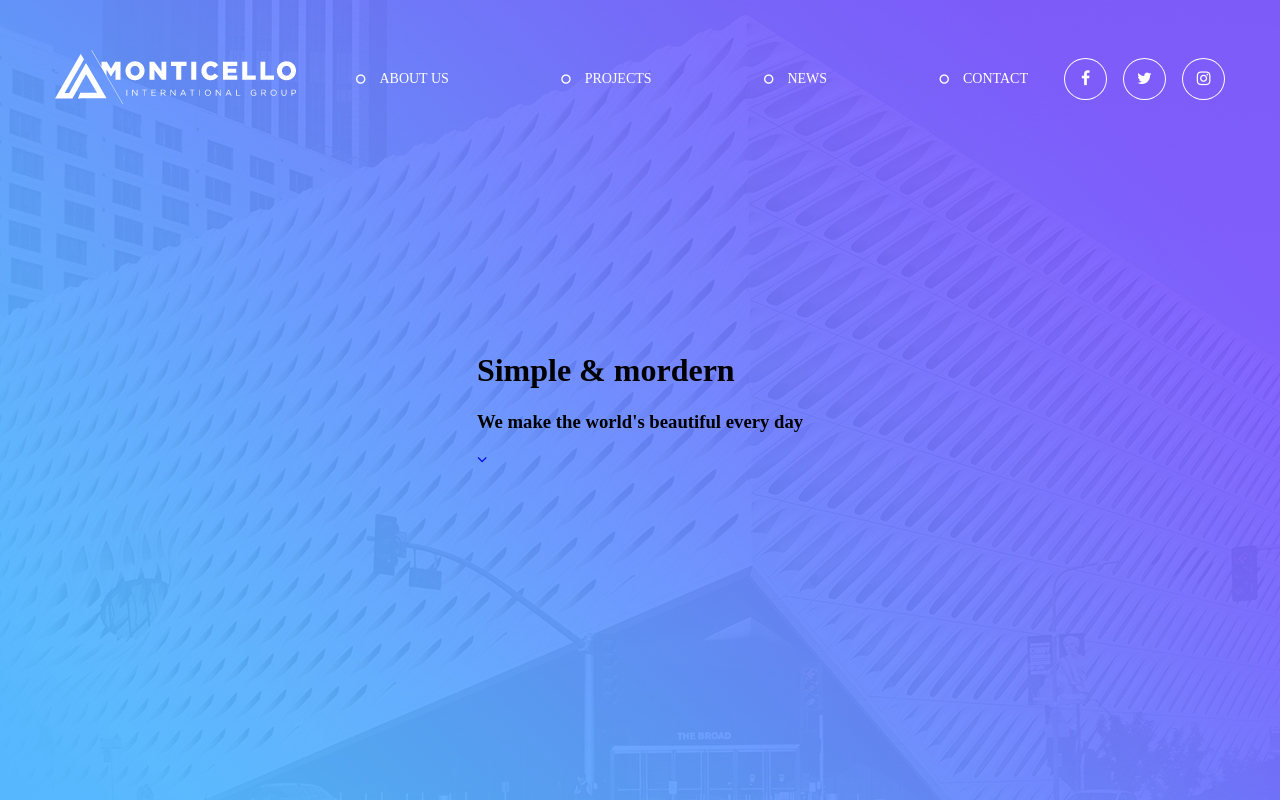
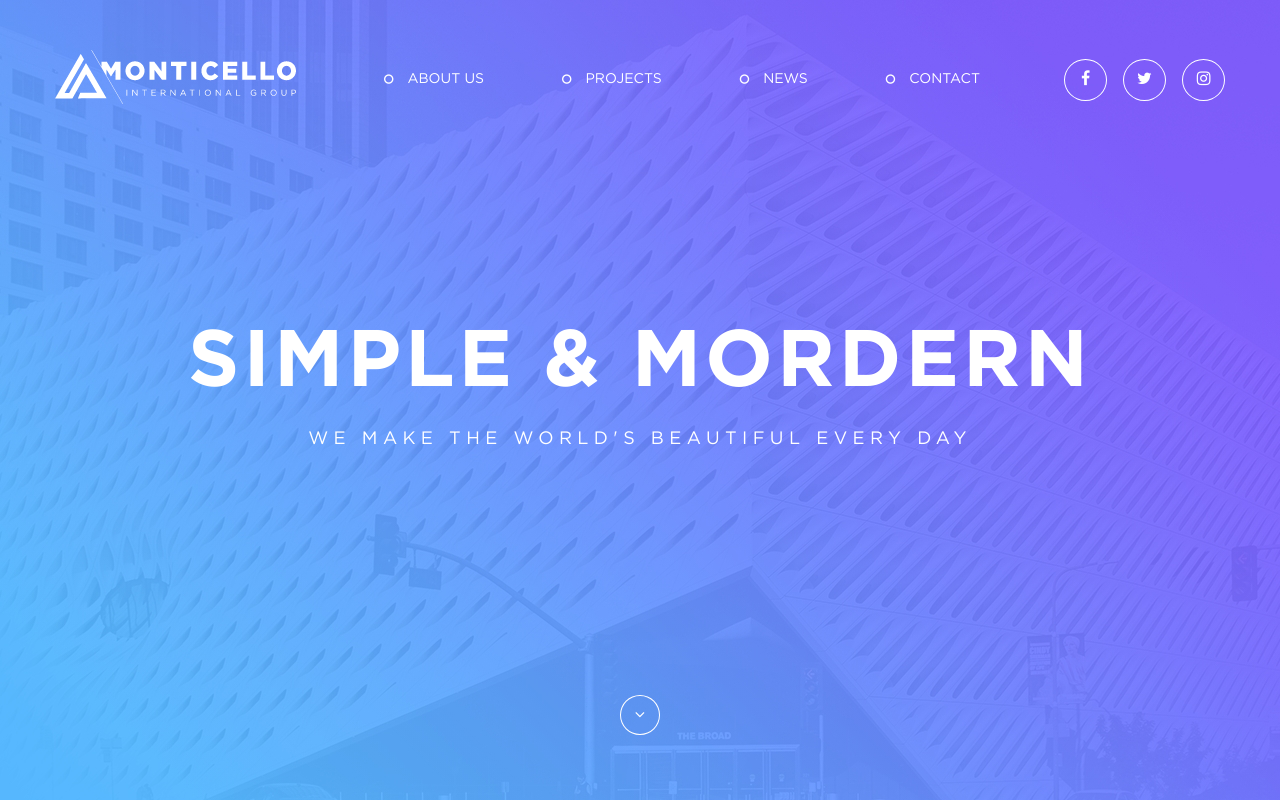
Before and after one commit to al-horkina/monticello, a plain HTML site: page index.html in a window 1280 px wide. Shown: the top 802 px of the page. Drawn offline with nearby package versions, Linux system fonts and the light colour scheme.

Commit message:
finished header

```diff
--- a/assets/src/_all-fonts.scss
+++ b/assets/src/_all-fonts.scss
@@ -1,7 +1,7 @@
 @import url('https://cdnjs.cloudflare.com/ajax/libs/font-awesome/4.7.0/css/font-awesome.css');
 
 @font-face {
-  font-family: 'Gotham';
+  font-family: 'Gotham - Book';
   src: url('../fonts/Gotham-Book.woff2') format('woff2'),
   url('../fonts/Gotham-Book.woff') format('woff');
   font-weight: normal;
--- a/assets/src/_hero.scss
+++ b/assets/src/_hero.scss
@@ -1,10 +1,53 @@
 .hero {
-  background: url("../img/Bg-header.jpg") center center no-repeat ;
+  background: url("../img/Bg-header.jpg") center center no-repeat;
   background-size: cover;
-  @include flex-centered();
+  @include flex-centered-col();
   height: 100vh;
   max-height: 1064px;
   position: relative;
+  color: $white;
+  box-sizing: border-box;
 
+  &__title {
+    margin: 0;
+    font-family: Gotham, sans-serif;
+    font-size: 80px;
+    font-weight: bold;
+    line-height: 22px;
+    text-transform: uppercase;
+    letter-spacing: 4px;
+    text-align: center;
+
+  }
+
+  &__subtitle {
+    font-family: "Gotham - Book", sans-serif;
+    font-size: 18px;
+    font-weight: 400;
+    line-height: 22px;
+    text-transform: uppercase;
+    text-align: center;
+    letter-spacing: 5.4px;
+    margin: 0;
+    padding-top: 55px;
+  }
+
+  &__link {
+    text-align: center;
+    color: white;
+    padding: 10px 14px;
+    border-radius: 50%;
+    border: 1px solid $white;
+    position: absolute;
+    bottom: 65px;
+    transition: bottom 0.3s;
+
+    &:hover,
+    &:focus {
+
+      opacity: .6;
+      bottom: 50px;
+    }
+  }
 
 }
--- a/assets/src/_mixin.scss
+++ b/assets/src/_mixin.scss
@@ -12,3 +12,10 @@
   @include flex();
   justify-content: space-between;
 }
+
+@mixin flex-centered-col {
+  @include flex();
+  flex-direction: column;
+  justify-content: center;
+  align-items: center;
+}
--- a/assets/src/_nav.scss
+++ b/assets/src/_nav.scss
@@ -5,6 +5,7 @@
   left: 0;
   z-index: 2;
   color: $white;
+  font-family: "Gotham - Book", sans-serif;
 
   &__menu {
     list-style: none;
@@ -16,6 +17,7 @@
     @include flex-between();
     flex-grow: 2;
     align-items: center;
+    padding: 0 68px;
   }
 
   &__link {
@@ -28,7 +30,6 @@
       color: $white;
       font-size: 11px;
       padding-right: 14px;
-
     }
 
     &:hover:before,
@@ -40,21 +41,25 @@
 
     &:hover,
     &:focus {
-      opacity: .8;
+      opacity: .6;
     }
-
   }
 
   &__soc {
     @include flex-between();
     align-items: center;
-
+    }
   }
-}
 
 .list-item {
-  padding: 0 20px;
+  padding: 0 10px;
 
+  &:first-child {
+    padding-left: 20px;
+  }
+  &:last-child {
+    padding-right: 0;
+  }
 }
 
 .soc__link {
@@ -68,4 +73,8 @@
   text-align: center;
   margin-left: 16px;
 
+  &:hover,
+  &:focus {
+    opacity: .6;
+  }
 }
--- a/index.html
+++ b/index.html
@@ -4,6 +4,7 @@
     <meta charset="UTF-8">
     <title>Monticello</title>
     <link rel="stylesheet" href="assets/dist/normalize.css">
+    <link rel="stylesheet" href="https://cdnjs.cloudflare.com/ajax/libs/animate.css/3.7.0/animate.min.css">
     <link rel="stylesheet" href="assets/dist/main.css">
 </head>
 <body>
@@ -26,11 +27,11 @@
 </header>
 
 <section class="hero">
-    <div class="wrap">
+
         <h1 class="hero__title">Simple & mordern</h1>
         <h3 class="hero__subtitle">We make the world's beautiful every day</h3>
         <a href="#" class="hero__link"><i class="fa fa-angle-down" aria-hidden="true"></i></a>
-    </div>
+
 </section>
 
 <section class="projects">
```
Also changed, not shown: assets/dist/main.css, 1 other file.
